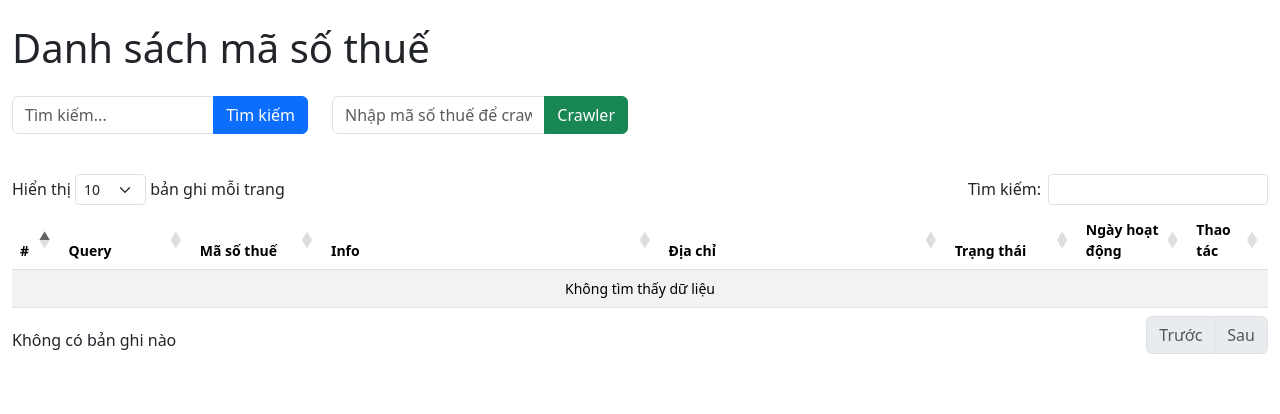
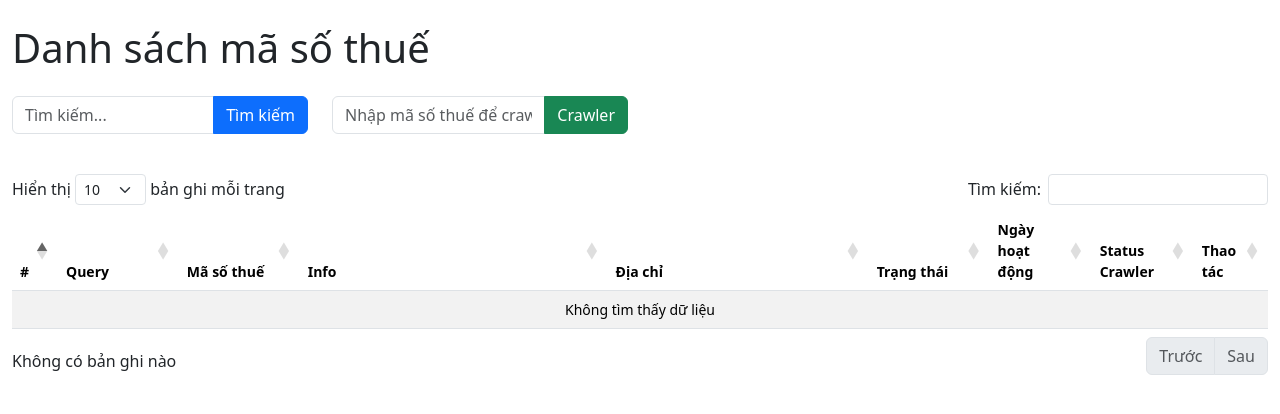
Before and after one commit to TrungPhuNA/tool-mst, a Flask app: page / in a window 1280 px wide. Shown: the top 414 px of the page. Run offline with Flask 3, Linux system fonts and the light colour scheme; data that the repository does not hold is empty; some libraries are stand-ins or nearby versions.

Commit message:
update code

```diff
--- a/templates/tax_info_list.html
+++ b/templates/tax_info_list.html
@@ -78,6 +78,7 @@
                     <th style="width: 25%;">Địa chỉ</th>
                     <th style="width: 10%;">Trạng thái</th>
                     <th style="width: 8%;">Ngày hoạt động</th>
+                    <th style="width: 8%;">Status Crawler</th>
                     <th style="width: 5%;">Thao tác</th>
                 </tr>
             </thead>
@@ -106,6 +107,16 @@
                         <td><i class="fas fa-map-marker-alt" aria-hidden="true"></i> {{ tax.address or "N/A" }}</td>
                         <td>{{ tax.status or "N/A" }}</td>
                         <td>{{ tax.active_date or "N/A" }}</td>
+                        <td>
+                            <span class="badge rounded-pill
+                                {% if tax.crawler_status == 'success' %}
+                                    bg-primary
+                                {% else %}
+                                    danger
+                                {% endif %}">
+                                {{ tax.crawler_status }}
+                            </span>
+                        </td>
                         <td>
                             <button class="btn btn-danger btn-sm btn-delete" data-id="{{ tax.id }}"> <i class="fas fa-trash-alt"></i> Xóa</button>
                         </td>
```
